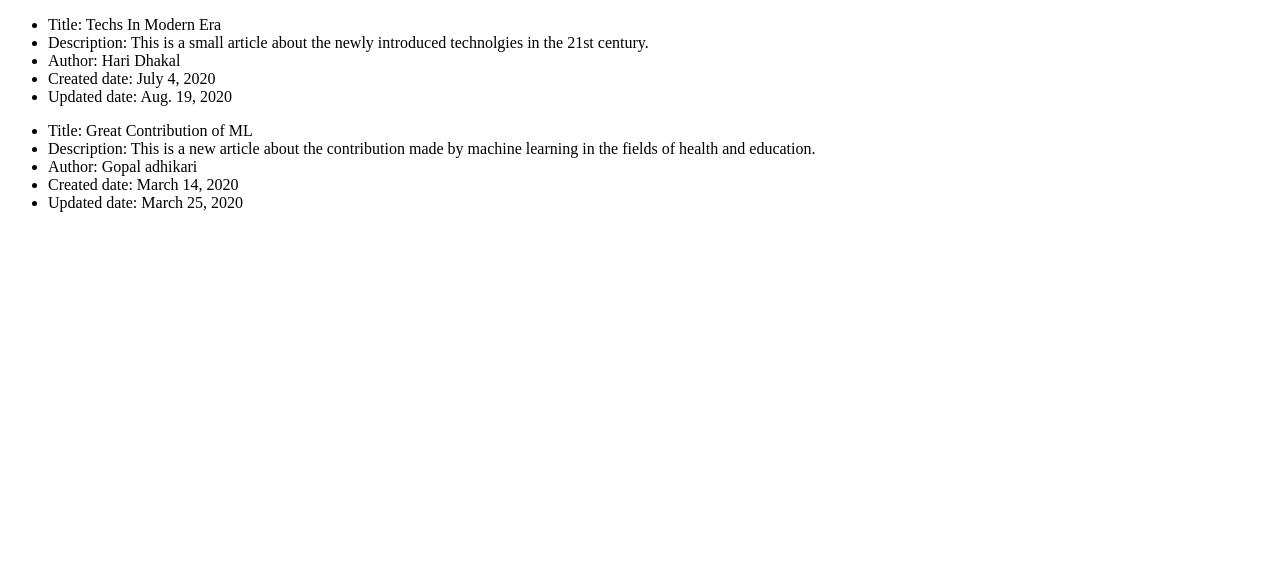
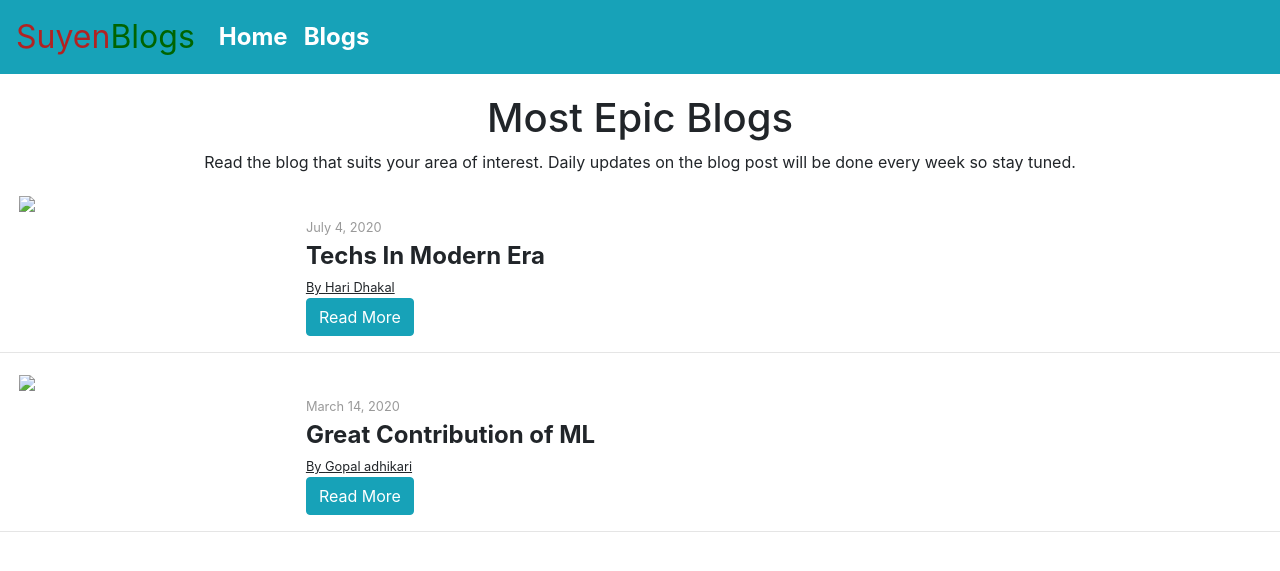
Before and after one commit to Suyen-Shrestha/Django-Assignment-I, a Django app: page /blogs/list/ in a window 1280 px wide. Shown: the top 571 px of the page. Run offline with Django 3.2, Linux system fonts and the light colour scheme; data comes from the database, SQL or seed files in the repository; some libraries are stand-ins or nearby versions.

Commit message:
Added templating

```diff
--- a/blog/blog/settings.py
+++ b/blog/blog/settings.py
@@ -55,7 +55,7 @@ ROOT_URLCONF = 'blog.urls'
 TEMPLATES = [
     {
         'BACKEND': 'django.template.backends.django.DjangoTemplates',
-        'DIRS': [],
+        'DIRS': [os.path.join(BASE_DIR, 'templates'),],
         'APP_DIRS': True,
         'OPTIONS': {
             'context_processors': [
@@ -119,3 +119,7 @@ USE_TZ = True
 # https://docs.djangoproject.com/en/3.0/howto/static-files/
 
 STATIC_URL = '/static/'
+
+STATICFILES_DIRS = [
+    os.path.join(BASE_DIR, 'static')
+]
--- a/blog/blog/urls.py
+++ b/blog/blog/urls.py
@@ -15,8 +15,10 @@ Including another URLconf
 """
 from django.contrib import admin
 from django.urls import path, include
+from blogapp.views import home
 
 urlpatterns = [
+    path('', home, name='home'),
     path('admin/', admin.site.urls),
     path('blogs/', include('blogapp.urls'))
 ]
--- a/blog/blogapp/templates/blogapp/bloglist.html
+++ b/blog/blogapp/templates/blogapp/bloglist.html
@@ -1,20 +1,38 @@
-<!DOCTYPE html>
-<html lang="en">
-<head>
-    <meta charset="UTF-8">
-    <meta name="viewport" content="width=device-width, initial-scale=1.0">
-    <title>Document</title>
-</head>
-<body>
+{% extends 'blog/base.html' %}
 
-    {% for blog in blogs %}
-    <ul>
-        <li>Title: {{ blog.title }}</li>
-        <li>Description: {{ blog.description }}</li>
-        <li>Author: {{ blog.author }}</li>
-        <li>Created date: {{ blog.created_at }}</li>
-        <li>Updated date: {{ blog.updated_at }}</li>
-    </ul>
-    {% endfor %}
-</body>
-</html>
+    {% block content %}
+
+
+        <div class="container">
+            <h1 class="text-center">Most Epic Blogs</h1>
+            <p class="text-center">Read the blog that suits your area of interest. Daily updates on the blog post will be done every week so stay tuned. </h1>
+        </div>
+        {% for blog in blogs %}
+
+
+        <div class="row ml-1">
+            <div class="col-md-8">
+                <div class="row">
+                    <div class="col-md-4">
+                        <img src="http://via.placeholder.com/800x500" class="img-responsive" width="100%">
+                    </div>
+                    <div class="col-md-8">
+                        <br/>
+                        <span class="sub-article-date">{{ blog.created_at }}</span>
+                        <br/>
+                        <span class="sub-article-title">{{ blog.title }}</span>
+                        <br/>
+                        <span class="sub-article-author">By <span class="author-name">{{ blog.author }}</span></span>
+
+                        <div class="text-button"></div><a href={% url 'blog_detail' blog.id %} class="demo-link btn btn-info">Read More</a></div>
+                    </div>
+
+                </div>
+
+
+            </div>
+        </div>
+        <hr>
+
+        {% endfor %}
+    {% endblock %}
--- a/blog/blogapp/urls.py
+++ b/blog/blogapp/urls.py
@@ -1,7 +1,8 @@
 from django.urls import path
-from .views import blogsList
+from .views import blogsList, blogDetail
 
 
 urlpatterns = [
     path('list/', blogsList, name='blogs'),
+    path('detail/<int:blog_id>', blogDetail, name='blog_detail'),
 ]
--- a/blog/blogapp/views.py
+++ b/blog/blogapp/views.py
@@ -1,5 +1,10 @@
-from django.shortcuts import render
+from django.shortcuts import render, get_object_or_404
 from .models import Author, BlogPost
+
+
+
+def home(request):
+    return render(request, 'blog/home.html')
 
 
 def blogsList(request):
@@ -9,3 +14,12 @@ def blogsList(request):
     }
 
     return render(request, 'blogapp/bloglist.html', context)
+
+
+def blogDetail(request,blog_id):
+    blog = get_object_or_404(BlogPost, id=blog_id)
+    context = {
+        'blog': blog
+    }
+
+    return render(request, 'blogapp/blogdetail.html', context)
--- /dev/null
+++ b/blog/static/main.css
@@ -0,0 +1,70 @@
+.navbar{
+    margin-bottom: 20px;
+
+}
+
+.navbar-brand{
+    font-size: 2rem;
+}
+
+.navbar-brand .my-name{
+    color: firebrick;
+}
+
+.navbar-brand .blog{
+    color: darkgreen;
+}
+
+.nav-link{
+    font-size: 1.5rem;
+}
+
+.nav-item:hover{
+    background-color: steelblue;
+}
+
+
+.jumbotron{
+    background-image: linear-gradient(120deg, #e0c3fc 0%, #8ec5fc 100%);
+    text-align: center;
+    min-height: 700px;
+
+}
+
+.sub-article-title{
+    font-size: 1.5em;
+    font-weight: bold;
+}
+
+.sub-article-date{
+    color: rgba(0,0,0,0.4);
+    font-size: 0.8em;
+}
+
+.sub-article-author{
+    text-decoration: underline;
+    font-size: 0.8em;
+}
+
+.article-detail{
+    margin: 25px;
+}
+
+.article-detail img{
+    border-radius: 5px;
+}
+
+.flex-container{
+    display: grid;
+    grid-template-columns: repeat(2,1fr);
+    gap: 700px;
+}
+
+
+
+.author-details{
+    margin-right: 400px;
+    border: 2px solid lightseagreen;
+    border-radius: 10px;
+    padding-left: 20px;
+}
--- /dev/null
+++ b/blog/templates/blog/base.html
@@ -0,0 +1,45 @@
+{% load static %}
+
+<!DOCTYPE html>
+<html lang="en">
+<head>
+    <meta charset="UTF-8">
+    <meta name="viewport" content="width=device-width, initial-scale=1.0">
+    <title>Document</title>
+
+    <!-- Bootstrap CSS -->
+    <link rel="stylesheet" href="https://stackpath.bootstrapcdn.com/bootstrap/4.5.0/css/bootstrap.min.css" integrity="sha384-9aIt2nRpC12Uk9gS9baDl411NQApFmC26EwAOH8WgZl5MYYxFfc+NcPb1dKGj7Sk" crossorigin="anonymous">
+
+    <!-- Extra CSS -->
+    <link rel="stylesheet" href={% static 'main.css' %}>
+</head>
+<body>
+    <nav class="navbar navbar-expand-lg navbar-dark bg-info ">
+        <a class="navbar-brand" href={% url 'home' %}><span class="my-name">Suyen</span><span class="blog">Blogs</span></a>
+        <button class="navbar-toggler" type="button" data-toggle="collapse" data-target="#navbarText" aria-controls="navbarText" aria-expanded="false" aria-label="Toggle navigation">
+          <span class="navbar-toggler-icon"></span>
+        </button>
+        <div class="collapse navbar-collapse" id="navbarText">
+          <ul class="navbar-nav mr-auto">
+            <li class="nav-item">
+              <a class="nav-link text-white font-weight-bold" href={% url 'home' %}>Home <span class="sr-only">(current)</span></a>
+            </li>
+            <li class="nav-item">
+              <a class="nav-link text-white font-weight-bold" href={% url 'blogs' %}>Blogs</a>
+            </li>
+          </ul>
+        </div>
+    </nav>
+
+
+
+    {% block content %}
+
+    {% endblock %}
+
+</body>
+
+<script src="https://code.jquery.com/jquery-3.5.1.slim.min.js" integrity="sha384-DfXdz2htPH0lsSSs5nCTpuj/zy4C+OGpamoFVy38MVBnE+IbbVYUew+OrCXaRkfj" crossorigin="anonymous"></script>
+<script src="https://cdn.jsdelivr.net/npm/popper.js@1.16.0/dist/umd/popper.min.js" integrity="sha384-Q6E9RHvbIyZFJoft+2mJbHaEWldlvI9IOYy5n3zV9zzTtmI3UksdQRVvoxMfooAo" crossorigin="anonymous"></script>
+<script src="https://stackpath.bootstrapcdn.com/bootstrap/4.5.0/js/bootstrap.min.js" integrity="sha384-OgVRvuATP1z7JjHLkuOU7Xw704+h835Lr+6QL9UvYjZE3Ipu6Tp75j7Bh/kR0JKI" crossorigin="anonymous"></script>
+</html>
--- /dev/null
+++ b/blog/templates/blog/home.html
@@ -0,0 +1,6 @@
+{% extends 'blog/base.html' %}
+
+
+{% block content %}
+    {% include 'blog/banner.html' %}
+{% endblock %}
```
Also changed, not shown: blog/blogapp/templates/blogapp/blogdetail.html (added, +28 -0 lines), blog/templates/blog/banner.html (added, +7 -0 lines), blog/static/images/profile-pic.png (added).
